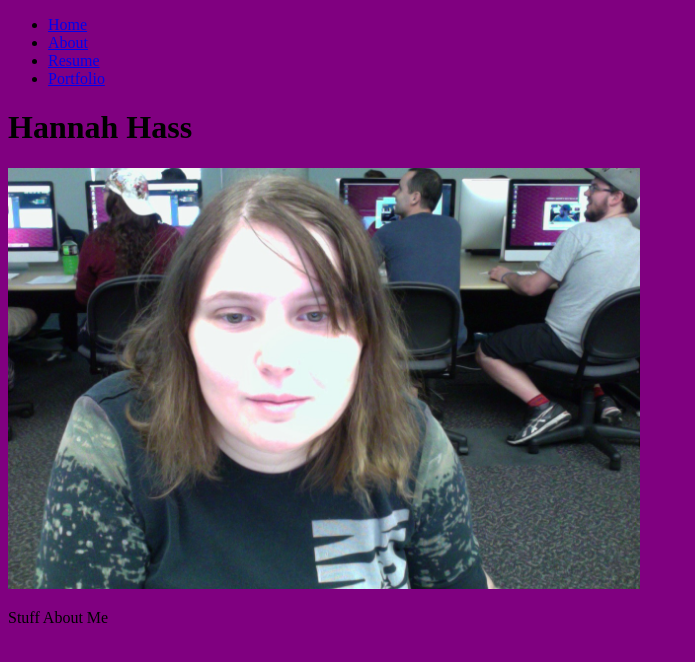
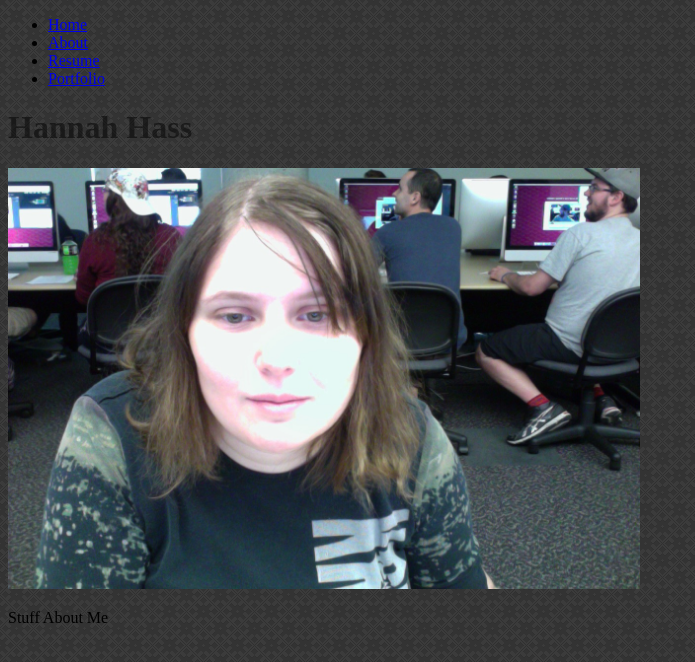
Before and after one commit to HHannahP/hhannahp.github.io, a plain HTML site: page index.html in a window 1280 px wide. Shown: the whole page, without its empty margins (0-695 px from the left). Drawn offline with Linux system fonts and the light colour scheme.

Commit message:
Background

```diff
--- a/css/styles.css
+++ b/css/styles.css
@@ -1,8 +1,14 @@
+h1{
+color: rgba(0,0,0,.5);
+}
+
+
+
 img {
     width: 50%;
 }
 
 body {
-    background: purple;
+    background: url(../img/dark_embroidery.png);
 
 }
```
Also changed, not shown: img/dark_embroidery.png (added).
